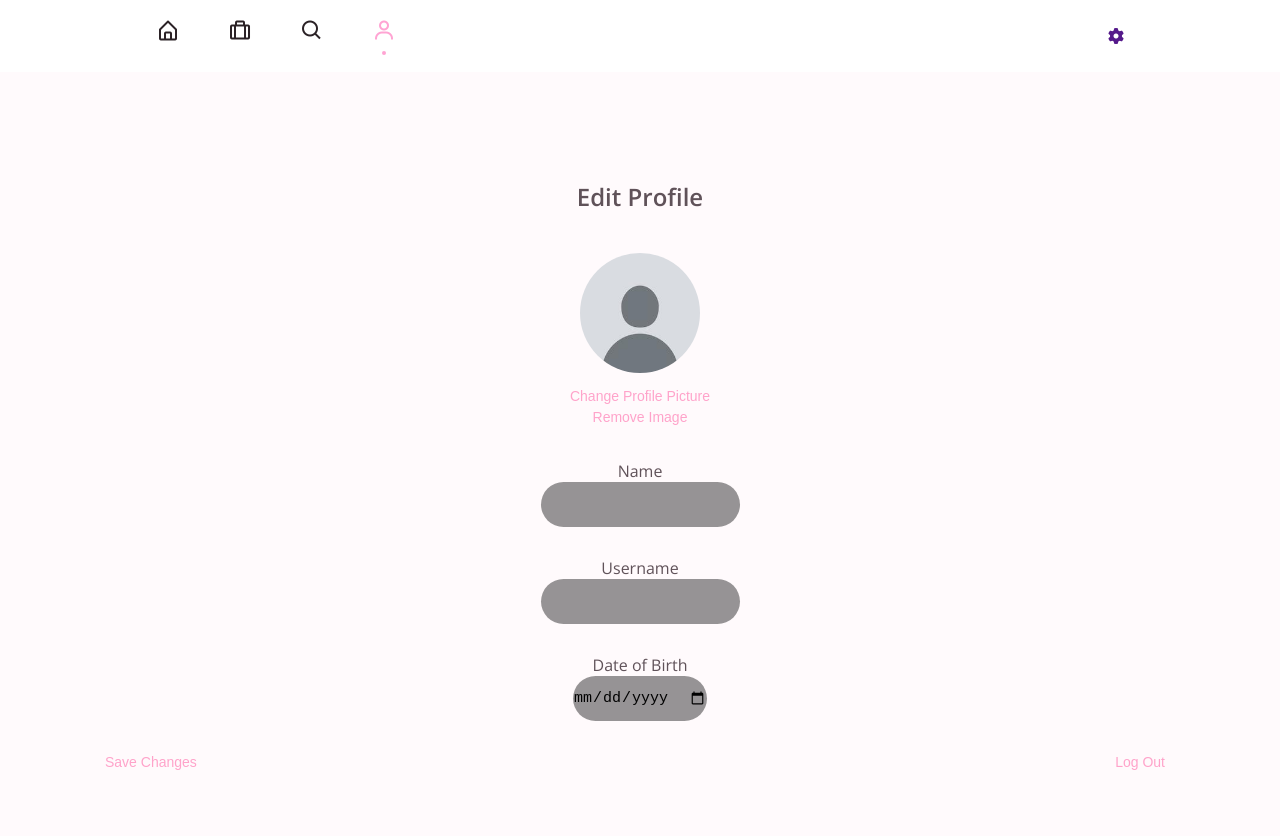
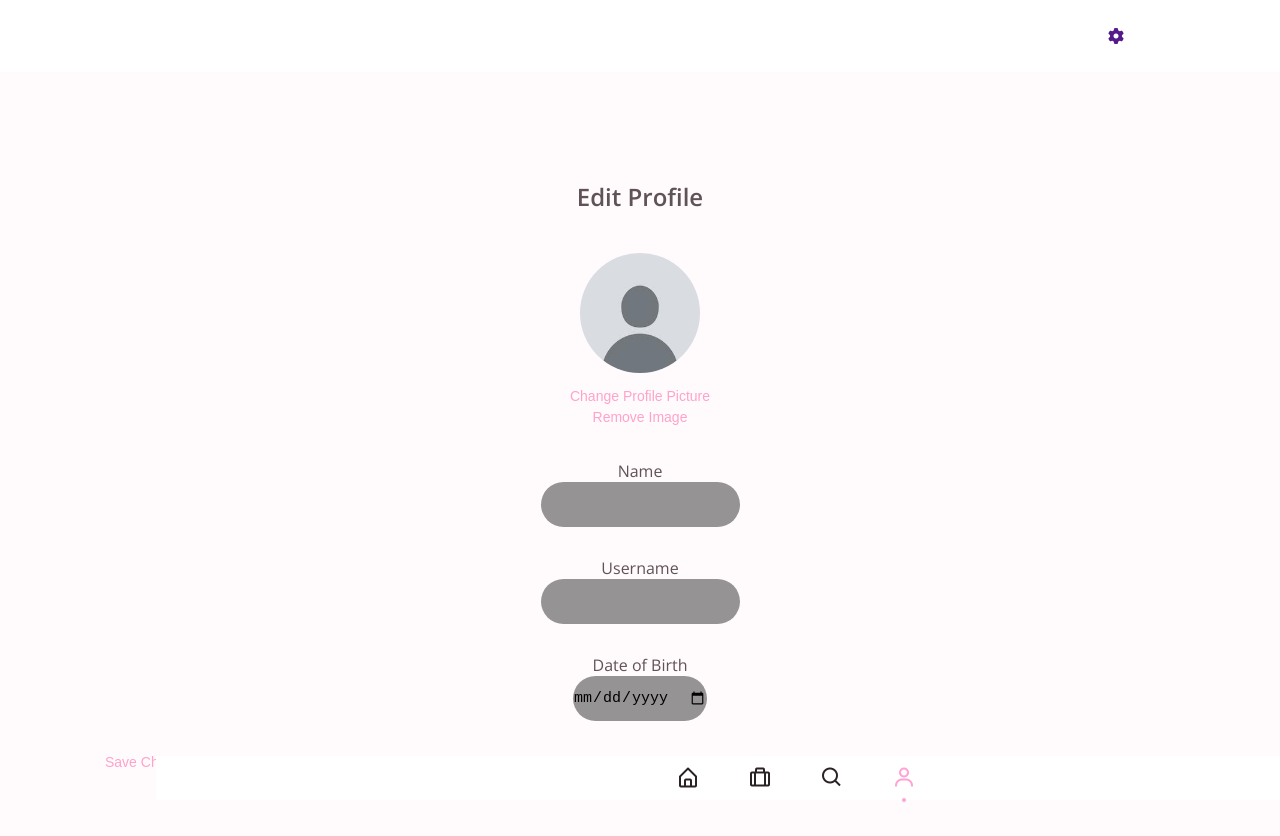
Before and after one commit to mehuynh/Dev-1-Final-Project, a plain HTML site: page profile.html in a window 1280 px wide. Drawn offline with nearby package versions, Linux system fonts and the light colour scheme.

Commit message:
sticking nav to bottom of screen

```diff
--- a/styles.css
+++ b/styles.css
@@ -152,7 +152,12 @@ main {
 }
 
 .nav__menu {
-  margin-bottom: 10px;
+  position: fixed;
+  bottom: 0;
+  width: 100%;
+  padding: 10px 0; /* Add padding to lift content above */
+  background-color: var(--container-color);
+  z-index: var(--z-fixed);
 }
 
 .active-link {
```
